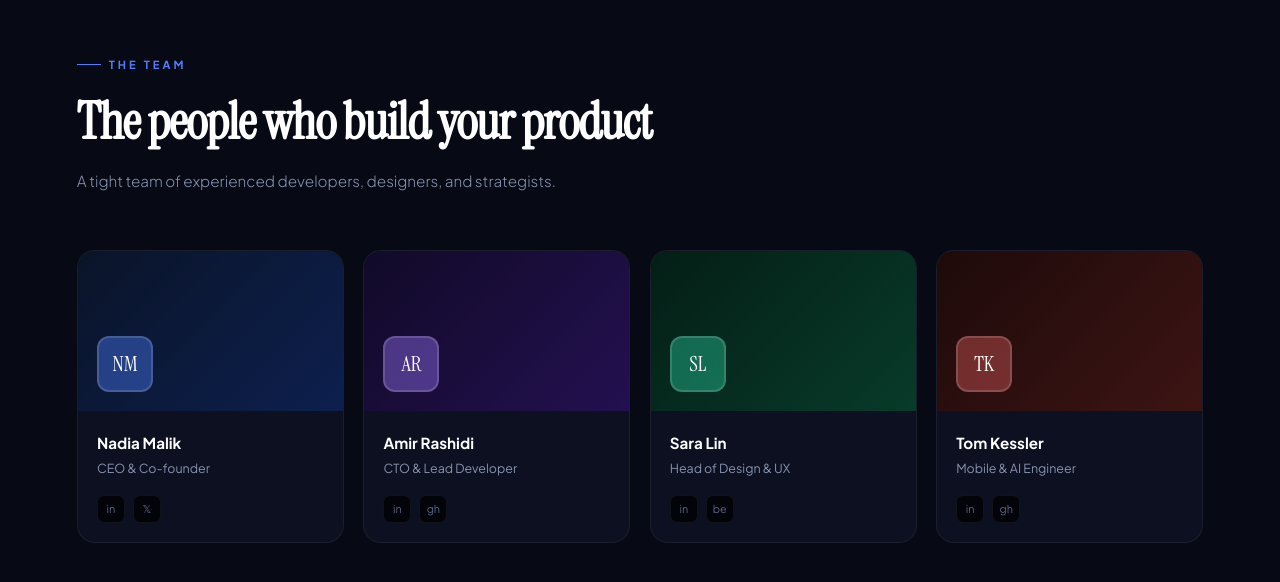
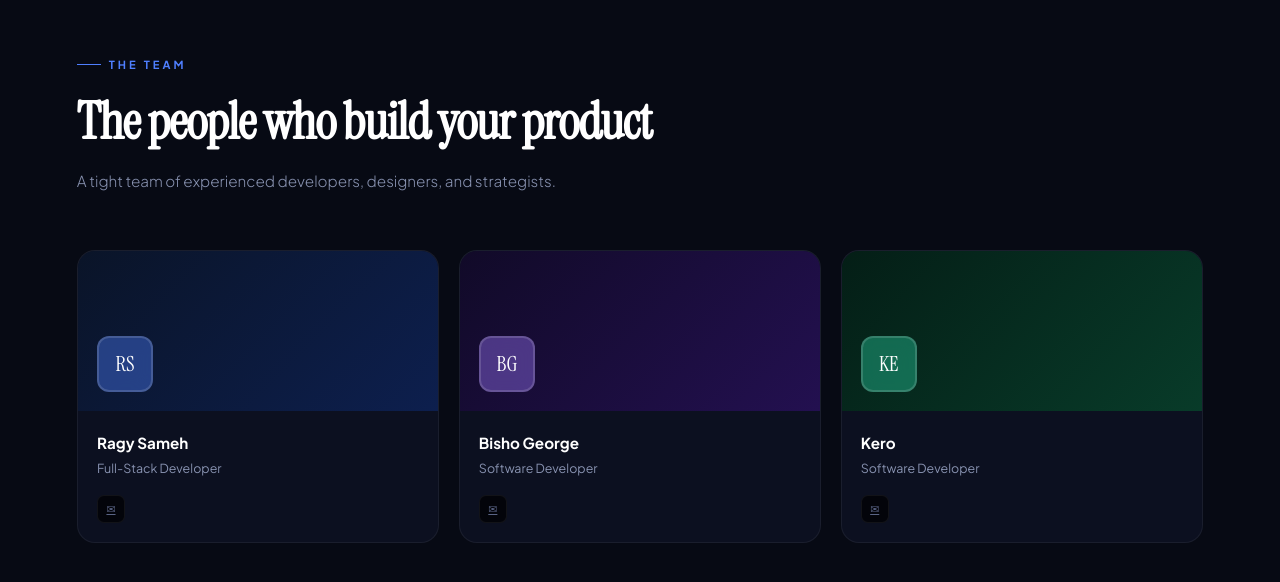
Before and after one commit to RagySamehW/NovamindAi_Web, a website: page nova-mind-v3/index.html in a window 1280 px wide. Shown: the part 11260-11842 px from the top of the page. Drawn offline with Linux system fonts and the light colour scheme; animation ran at ten frames a second.

Commit message:
Add real team members: Ragy Sameh, Bisho George, Kero
Co-Authored-By: Claude Sonnet 4.6 <noreply@anthropic.com>

```diff
--- a/nova-mind-v3/index.html
+++ b/nova-mind-v3/index.html
@@ -629,10 +629,9 @@
     <p class="sec-sub" style="margin-top:.5rem">A tight team of experienced developers, designers, and strategists.</p>
   </div>
   <div class="team-grid fade-up">
-    <div class="team-card"><div class="tc-top"><div class="tc-bg tbg1"></div><div class="tc-av tav1">NM</div></div><div class="tc-body"><h3>Nadia Malik</h3><div class="tc-role">CEO &amp; Co-founder</div><div class="tc-socials"><div class="tc-social">in</div><div class="tc-social">𝕏</div></div></div></div>
-    <div class="team-card"><div class="tc-top"><div class="tc-bg tbg2"></div><div class="tc-av tav2">AR</div></div><div class="tc-body"><h3>Amir Rashidi</h3><div class="tc-role">CTO &amp; Lead Developer</div><div class="tc-socials"><div class="tc-social">in</div><div class="tc-social">gh</div></div></div></div>
-    <div class="team-card"><div class="tc-top"><div class="tc-bg tbg3"></div><div class="tc-av tav3">SL</div></div><div class="tc-body"><h3>Sara Lin</h3><div class="tc-role">Head of Design &amp; UX</div><div class="tc-socials"><div class="tc-social">in</div><div class="tc-social">be</div></div></div></div>
-    <div class="team-card"><div class="tc-top"><div class="tc-bg tbg4"></div><div class="tc-av tav4">TK</div></div><div class="tc-body"><h3>Tom Kessler</h3><div class="tc-role">Mobile &amp; AI Engineer</div><div class="tc-socials"><div class="tc-social">in</div><div class="tc-social">gh</div></div></div></div>
+    <div class="team-card"><div class="tc-top"><div class="tc-bg tbg1"></div><div class="tc-av tav1">RS</div></div><div class="tc-body"><h3>Ragy Sameh</h3><div class="tc-role">Full-Stack Developer</div><div class="tc-socials"><a href="mailto:Ragusameh5@gmail.com" class="tc-social" title="Email">✉</a></div></div></div>
+    <div class="team-card"><div class="tc-top"><div class="tc-bg tbg2"></div><div class="tc-av tav2">BG</div></div><div class="tc-body"><h3>Bisho George</h3><div class="tc-role">Software Developer</div><div class="tc-socials"><a href="mailto:Bishoy.george.eg@gmail.com" class="tc-social" title="Email">✉</a></div></div></div>
+    <div class="team-card"><div class="tc-top"><div class="tc-bg tbg3"></div><div class="tc-av tav3">KE</div></div><div class="tc-body"><h3>Kero</h3><div class="tc-role">Software Developer</div><div class="tc-socials"><a href="mailto:kiroelkess@gmail.com" class="tc-social" title="Email">✉</a></div></div></div>
   </div>
 </section>
 
```
